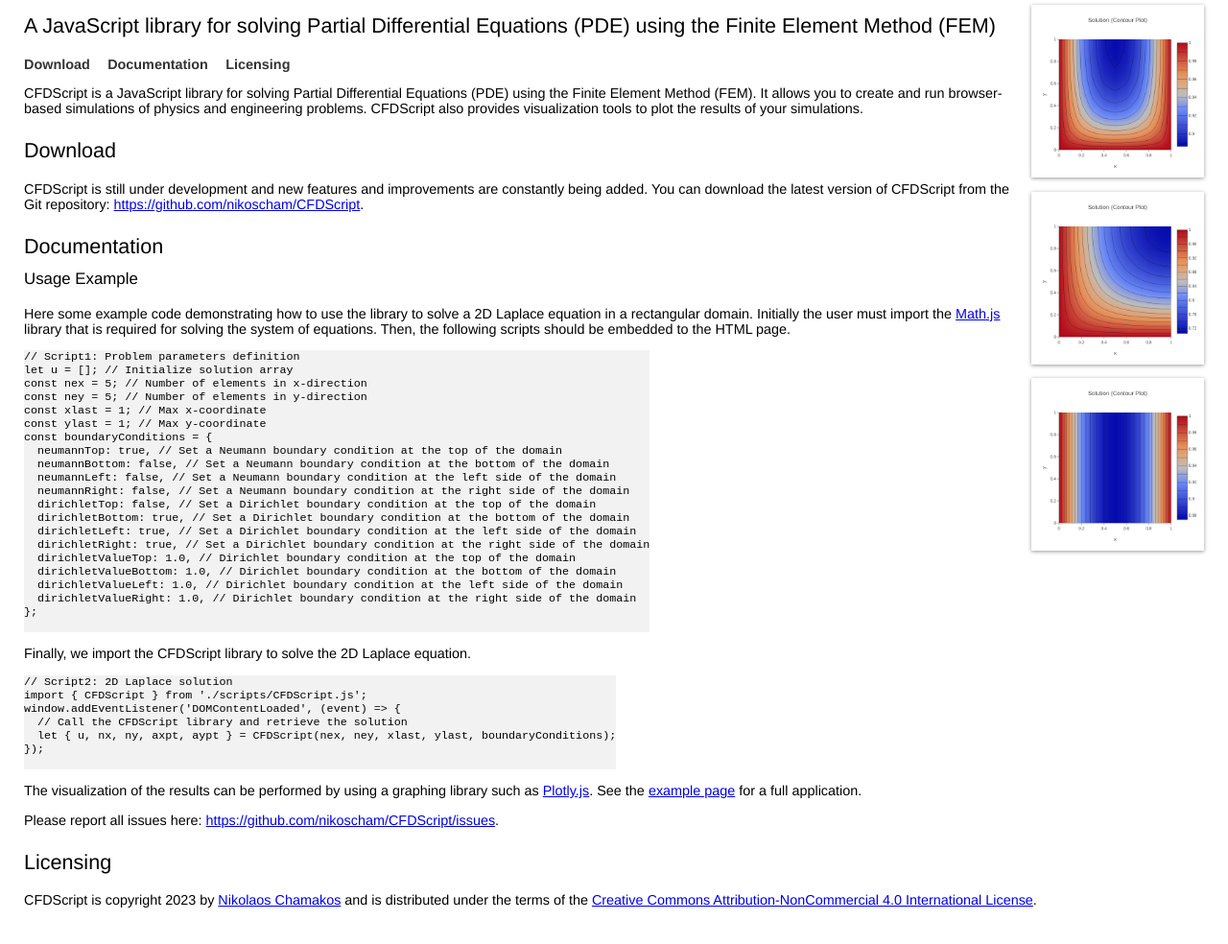
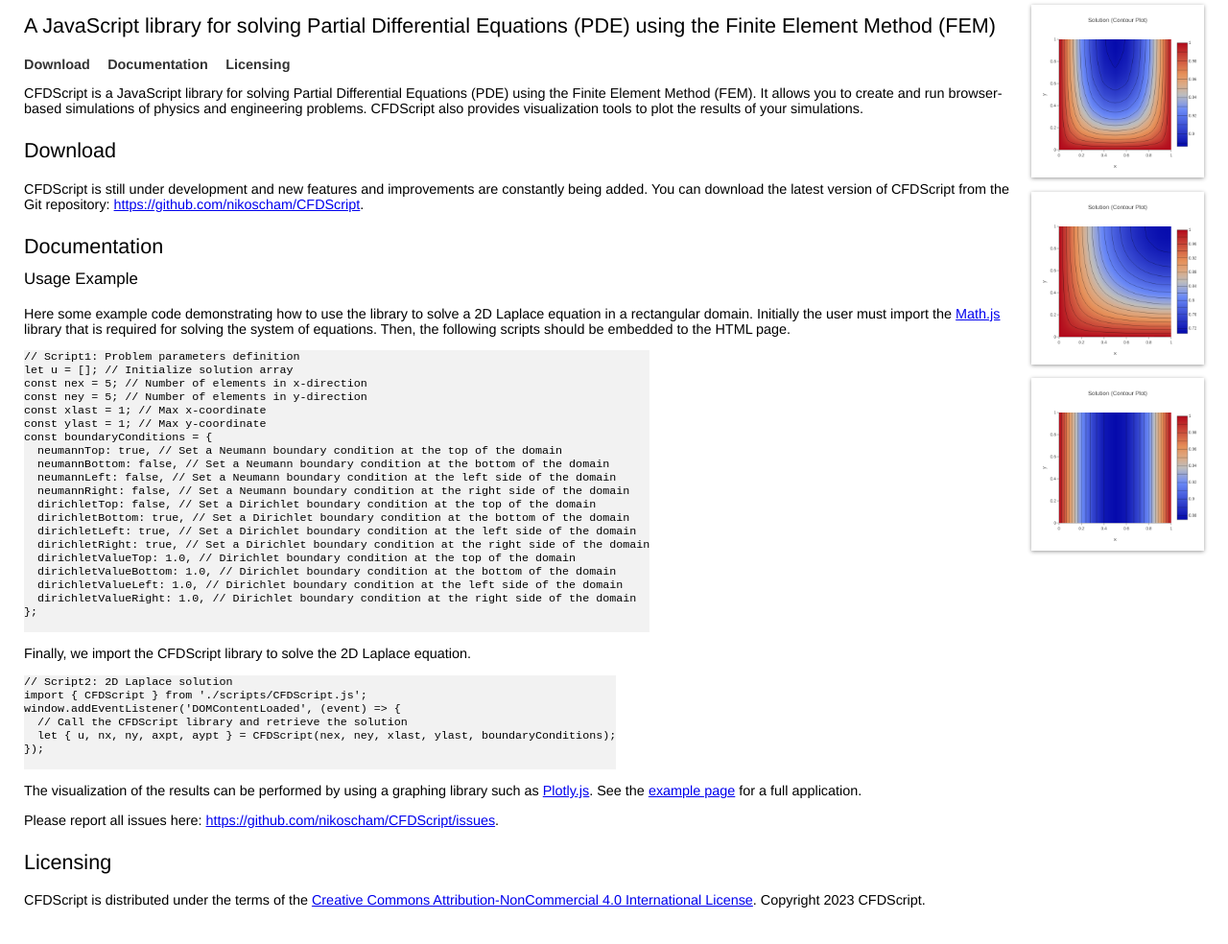
Before and after one commit to CFDScript/CFDScript, a plain HTML site: page index.html in a window 1280 px wide. Shown: the part 68-1052 px from the top of the page at 96% size. Drawn offline with Linux system fonts and the light colour scheme.

Commit message:
Update copyright

```diff
--- a/index.html
+++ b/index.html
@@ -119,7 +119,7 @@ window.addEventListener('DOMContentLoaded', (event) => {
 
     <h2 id="licensing"><a name="Licensing"></a>Licensing</h2>
     <p>
-      CFDScript is copyright 2023 by <a href="https://github.com/nikoscham" target="_blank">Nikolaos Chamakos</a> and is distributed under the terms of the <a href="http://creativecommons.org/licenses/by-nc/4.0/" target="_blank">Creative Commons Attribution-NonCommercial 4.0 International License</a>.
+      CFDScript is distributed under the terms of the <a href="http://creativecommons.org/licenses/by-nc/4.0/" target="_blank">Creative Commons Attribution-NonCommercial 4.0 International License</a>. Copyright 2023 CFDScript.
     </p>
 
   </body>
```
Also changed, not shown: LICENSE.md.
